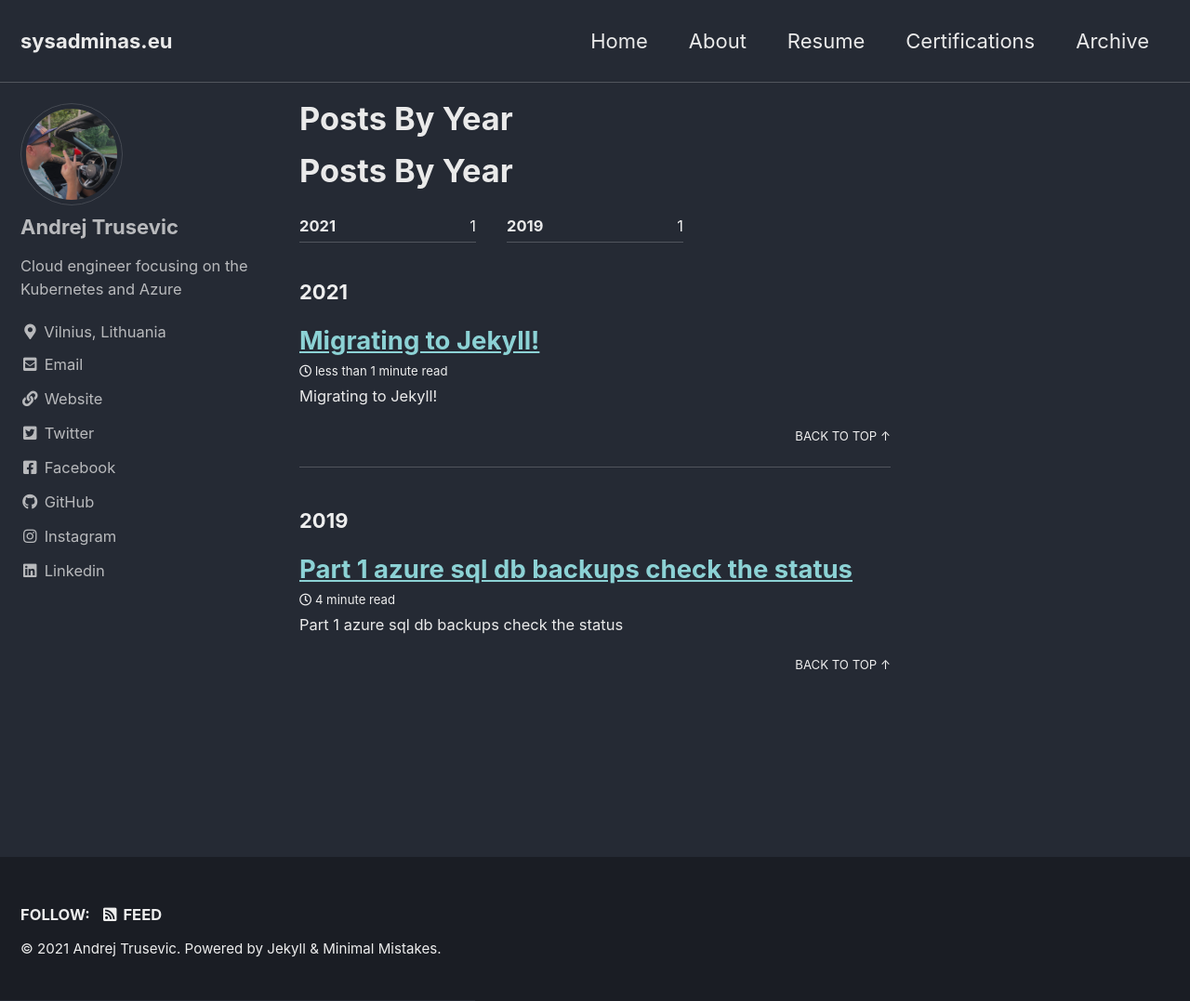
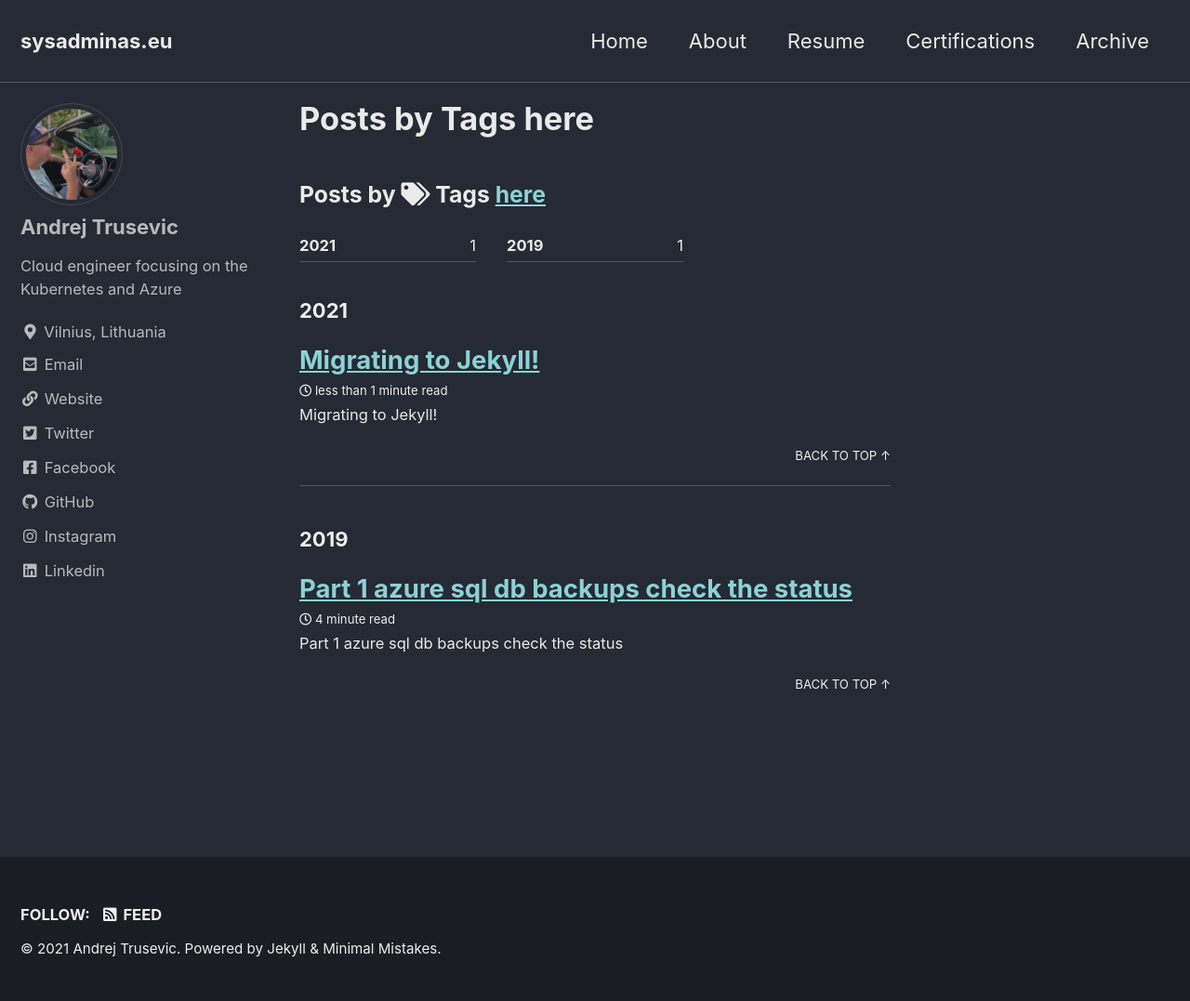
Before and after one commit to andriktr/andriktr.github.io, a Jekyll site: the page built from _pages/year-archive.md, in a window 1280 px wide and 1077 px high. Shown: the whole window at 93% size. Built offline with Jekyll 4.4.1, drawn with Linux system fonts in a browser that asks for light colours; cached includes are drawn as plain includes; our own code applies the rules of GitHub Pages for plain Markdown files.

Commit message:
fix for archive

```diff
--- a/_pages/year-archive.md
+++ b/_pages/year-archive.md
@@ -4,4 +4,4 @@
 author_profile: true
 ---
 
-# Posts By Year
+### Posts by <strong><i class="fas fa-fw fa-tags" aria-hidden="true"></i>  Tags [here](/tags)
```
